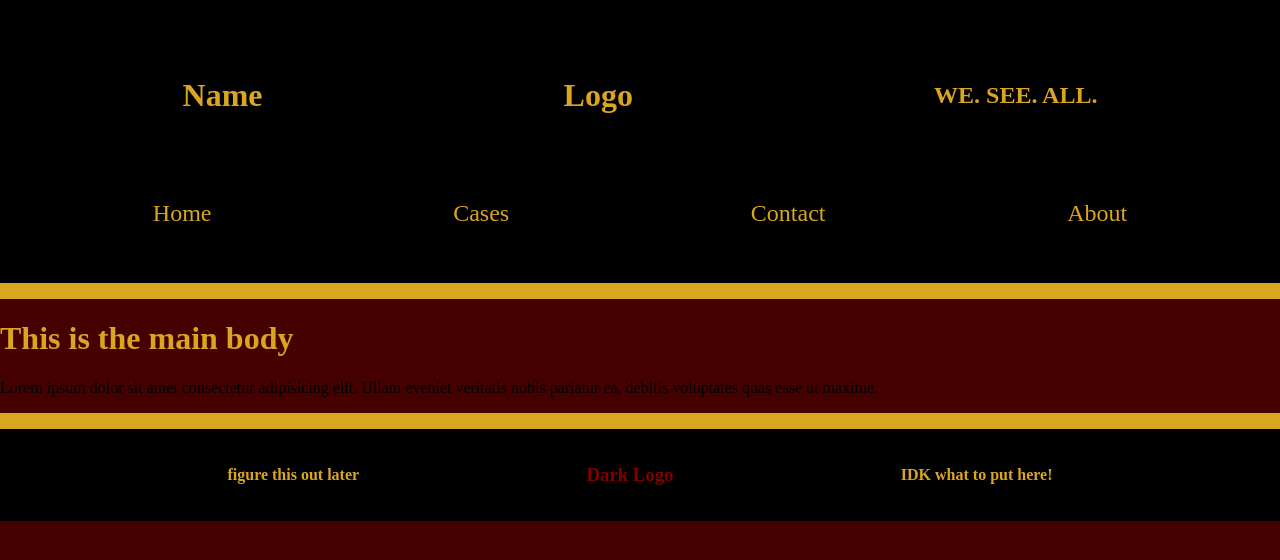
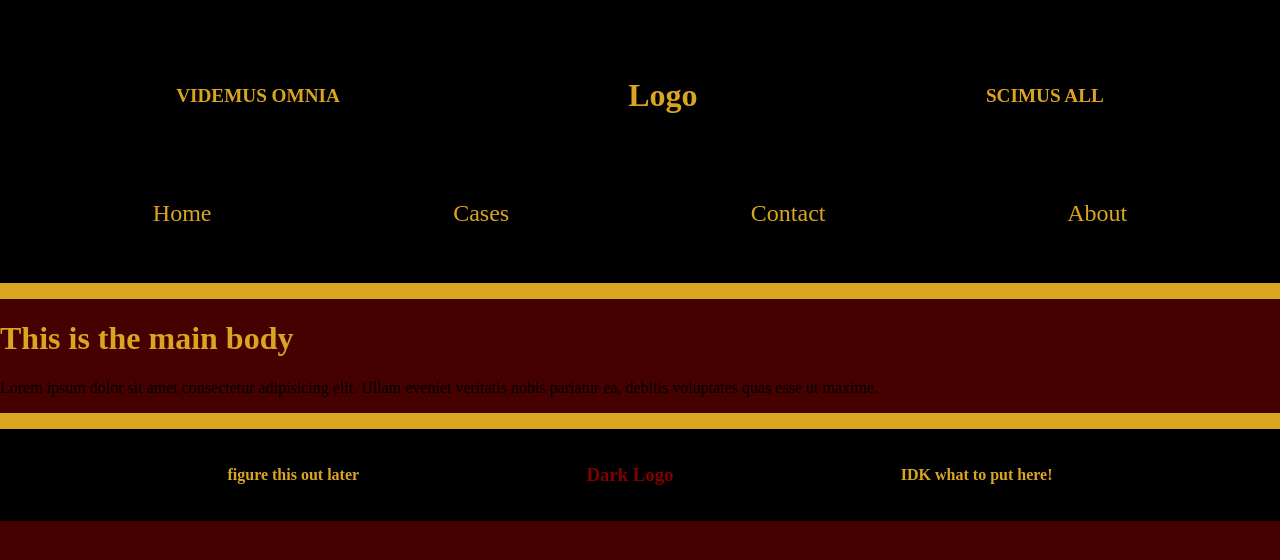
Before and after one commit to SpacedOutRexy/2020vision, a plain HTML site: page index.html in a window 1280 px wide. Drawn offline with Linux system fonts and the light colour scheme.

Commit message:
6th commit. Added name and taunt

```diff
--- a/index.html
+++ b/index.html
@@ -11,9 +11,9 @@
 <body>
     <div class="heading-wrapper">
         <div class="logo-wrapper">
-            <h1 class="header-name">Name</h1>
+            <h1 class="header-name">VIDEMUS OMNIA</h1>
             <h1 class="header-logo">Logo</h1>
-            <h2 class="header-taunt">WE. SEE. ALL.</h2>
+            <h2 class="header-taunt">SCIMUS ALL</h2>
         </div>
         <div class="links-wrapper">
             <div class="nav-link">
--- a/styles/general.css
+++ b/styles/general.css
@@ -54,6 +54,14 @@ h1, h2, h3, h4, h5, h6 {
     text-decoration: underline;
 }
 
+.header-name {
+    font-size: 1.5vw;
+}
+
+.header-taunt {
+    font-size: 1.5vw;
+}
+
 /*                 */
 /* Footer Styles  */
 /*               */
```
